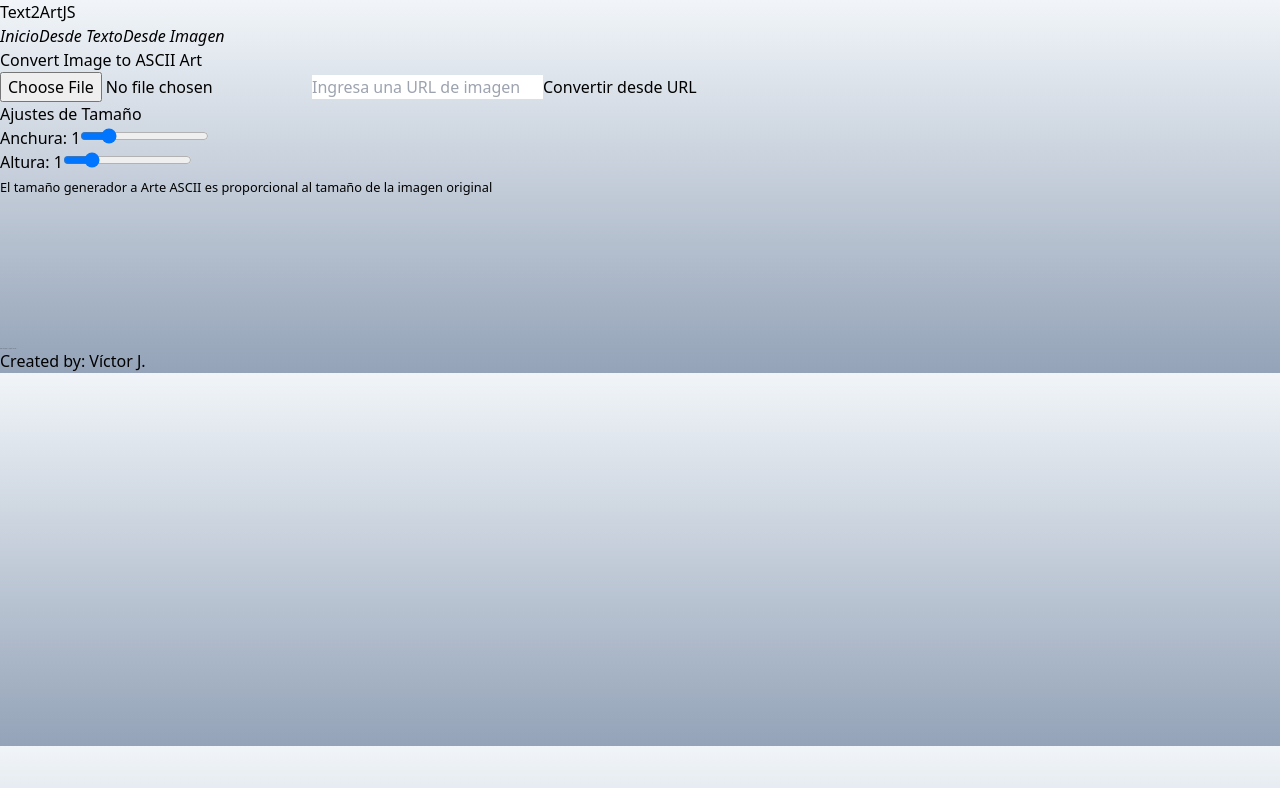
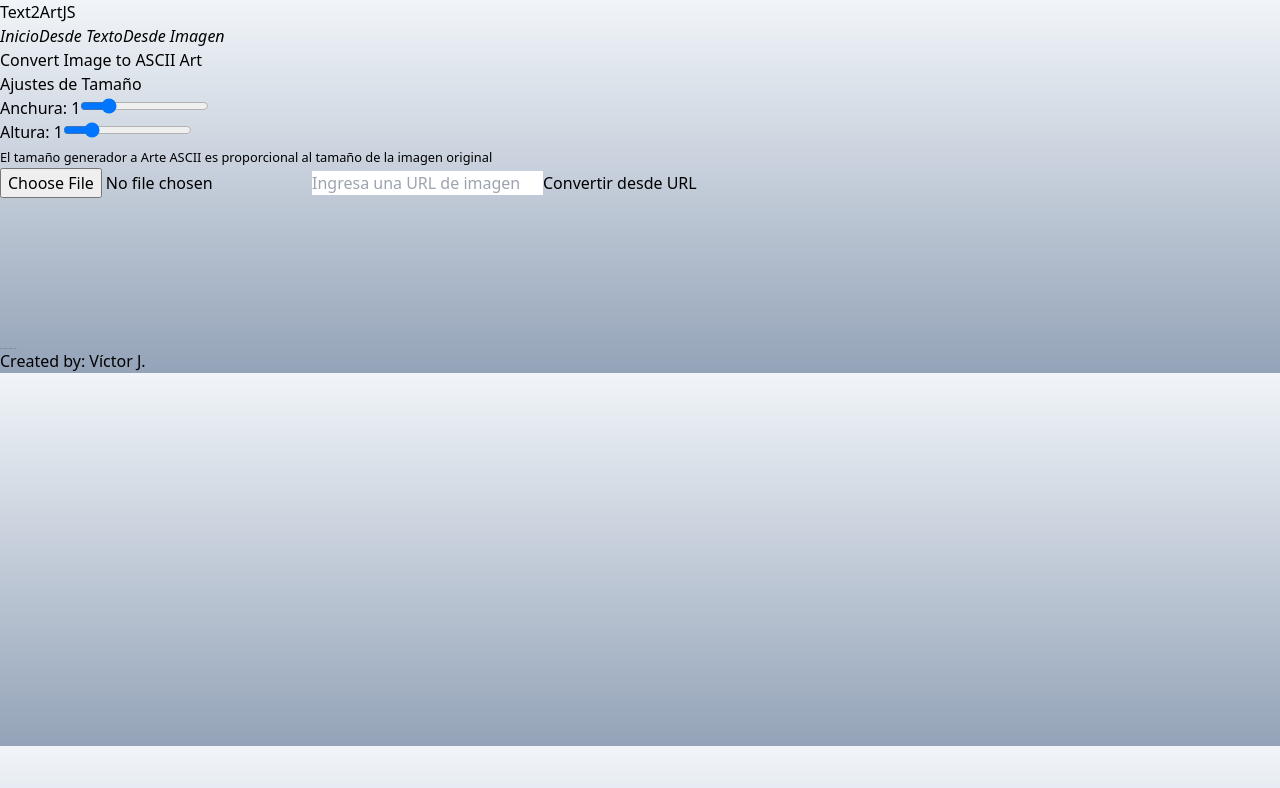
Before and after one commit to maximovj/Text2ArtJS, a React (Vite) app: page /from-image in a window 1280 px wide. Shown: the top 788 px of the page. Built offline with nearby package versions, Linux system fonts and the light colour scheme.

Commit message:
* Se agrega campo para ingresar una URL de la imagen

```diff
--- a/src/pages/FromImage.jsx
+++ b/src/pages/FromImage.jsx
@@ -65,6 +65,8 @@ const ImageToASCII = () => {
         const file = event.target.files[0];
         if (file) {
             const imageSrc = URL.createObjectURL(file);
+            setFontSize(1);
+            setLineHeight(1);
             setImagePreview(imageSrc);
             handleImageUpload(imageSrc);
         }
@@ -73,6 +75,8 @@ const ImageToASCII = () => {
     // Manejador de imágenes desde URL
     const handleUrlSubmit = () => {
         if (imageUrl) {
+            setFontSize(1);
+            setLineHeight(1);
             setImagePreview(imageUrl);
             handleImageUpload(imageUrl);
         }
@@ -83,9 +87,10 @@ const ImageToASCII = () => {
             <h1 className="text-3xl font-bold text-center mb-6">Convert Image to ASCII Art</h1>
 
             {/* Contenedor flex para las tarjetas */}
-            <div className="flex justify-between mb-4">
+            <div className="flex flex-col bg-white p-6 mb-4">
+                <div className="flex gap-x-8 mb-1">
                     {/* Tarjeta para la carga de imagen */}
-                <div className="bg-white p-6 w-full ">
+                    <div className="bg-white w-full ">
                         {imagePreview ? (
                             <div className="my-4">
                                 <img src={imagePreview} alt="Preview" className="max-w-full h-auto rounded-md lg:w-full lg:h-[200px]" />
@@ -95,34 +100,10 @@ const ImageToASCII = () => {
                                 <div className="max-w-full h-[120px] rounded-md bg-slate-200 border-2 sm:h-[200px] lg:w-full"></div>
                             </div>
                         )}
-
-                    {/* Input para cargar archivos */}
-                    <input
-                        type="file"
-                        accept="image/*"
-                        onChange={handleFileChange}
-                        className="my-4 w-full text-center border border-gray-300 rounded-md p-2"
-                    />
-
-                    {/* Input para URL */}
-                    <input
-                        type="text"
-                        value={imageUrl}
-                        onChange={(e) => setImageUrl(e.target.value)}
-                        placeholder="Ingresa una URL de imagen"
-                        className="my-4 w-full text-center border border-gray-300 rounded-md p-2"
-                    />
-
-                    <button
-                        onClick={handleUrlSubmit}
-                        className="bg-blue-500 text-white rounded-md py-2 px-4 hover:bg-blue-700 transition duration-200 w-full"
-                    >
-                        Convertir desde URL
-                    </button>
                     </div>
 
                     {/* Tarjeta para ajustes de tamaño */}
-                <div className="bg-white p-6 w-full ">
+                    <div className="bg-white w-full ">
                         <h2 className="text-xl font-semibold mb-4">Ajustes de Tamaño</h2>
                         <div className="mb-4">
                             <label className="block">Anchura: {fontSize}</label>
@@ -150,6 +131,30 @@ const ImageToASCII = () => {
                         </div>
                         <small className="block mt-4 text-[12px] text-neutral-400">El tamaño generador a Arte ASCII es proporcional al tamaño de la imagen original</small>
                     </div>
+                </div>
+                {/* Input para cargar archivos */}
+                <input
+                    type="file"
+                    accept="image/*"
+                    onChange={handleFileChange}
+                    className="mb-2 w-full text-center border border-gray-300 rounded-md p-2"
+                />
+
+                {/* Input para URL */}
+                <input
+                    type="text"
+                    value={imageUrl}
+                    onChange={(e) => setImageUrl(e.target.value)}
+                    placeholder="Ingresa una URL de imagen"
+                    className="mb-2 w-full text-center border border-gray-300 rounded-md p-2"
+                />
+
+                <button
+                    onClick={handleUrlSubmit}
+                    className="bg-blue-500 text-white rounded-md py-2 px-4 hover:bg-blue-700 transition duration-200 w-full"
+                >
+                    Convertir desde URL
+                </button>
             </div>
 
             <canvas ref={canvasRef} className="hidden"></canvas>
```
Lines whose indentation alone changed are shown as unchanged.
